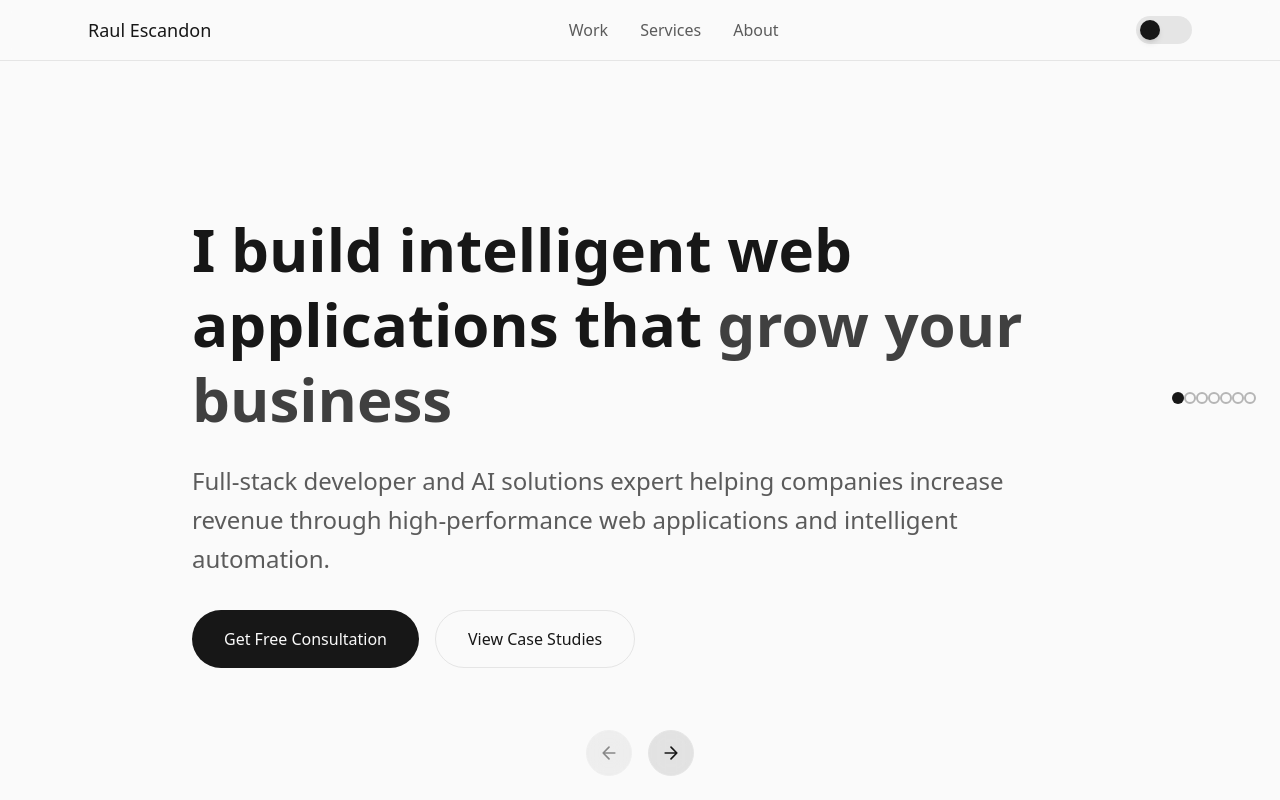
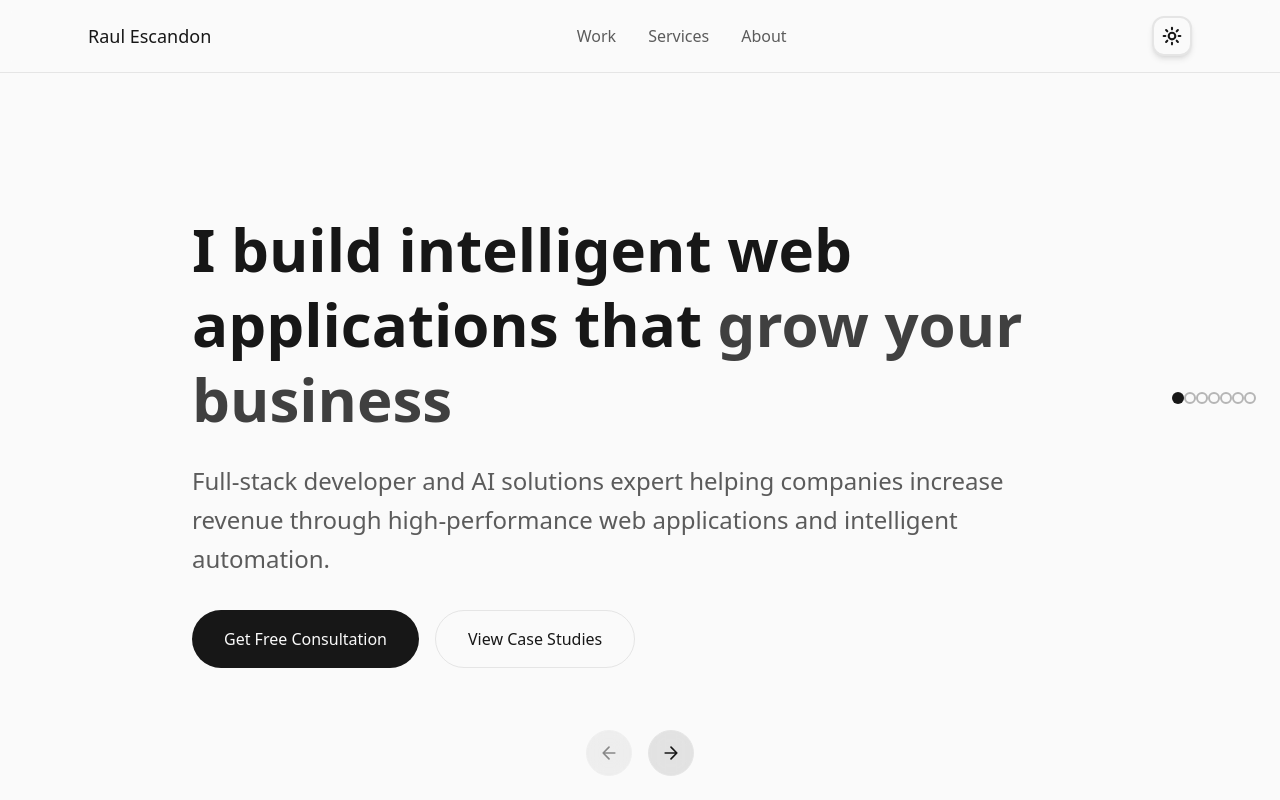
Before and after one commit to elmerescandon/portofolio-v2, a Next.js app: page / in a window 1280 px wide. Built offline with nearby package versions, Linux system fonts and the light colour scheme.

Commit message:
Improve toggle

```diff
--- a/package.json
+++ b/package.json
@@ -10,6 +10,7 @@
   },
   "dependencies": {
     "framer-motion": "^12.23.12",
+    "lucide-react": "^0.540.0",
     "next": "15.4.6",
     "react": "19.1.0",
     "react-dom": "19.1.0"
--- a/src/app/components/ThemeToggle.tsx
+++ b/src/app/components/ThemeToggle.tsx
@@ -1,6 +1,7 @@
 'use client';
 
 import { motion } from 'framer-motion';
+import { Sun, Moon } from 'lucide-react';
 import { useTheme } from '../context/ThemeContext';
 
 export default function ThemeToggle() {
@@ -9,46 +10,28 @@ export default function ThemeToggle() {
   return (
     <motion.button
       onClick={toggleTheme}
-      className="relative w-14 h-7 bg-border rounded-full p-1 transition-colors duration-300"
+      className="w-10 h-10 bg-background border-2 border-border rounded-xl flex items-center justify-center transition-all duration-300 hover:bg-muted hover:border-foreground/20 focus:outline-none focus:ring-2 focus:ring-foreground/50 focus:ring-offset-2 focus:ring-offset-background shadow-md hover:shadow-lg"
       whileTap={{ scale: 0.95 }}
+      whileHover={{ scale: 1.02 }}
+      aria-label={`Switch to ${theme === 'light' ? 'dark' : 'light'} mode`}
+      title={`Switch to ${theme === 'light' ? 'dark' : 'light'} mode`}
     >
       <motion.div
-        className="w-5 h-5 bg-foreground rounded-full shadow-md flex items-center justify-center"
         animate={{
-          x: theme === 'dark' ? 24 : 0,
+          rotate: theme === 'dark' ? 360 : 0,
+          scale: [1, 0.8, 1],
         }}
         transition={{
-          type: "spring",
-          stiffness: 700,
-          damping: 30
+          duration: 0.3,
+          scale: { duration: 0.2 }
         }}
+        className="text-foreground"
       >
-        <motion.div
-          animate={{
-            rotate: theme === 'dark' ? 0 : 180,
-            scale: theme === 'dark' ? 1 : 0.8,
-          }}
-          transition={{ duration: 0.3 }}
-          className="text-xs"
-        >
-          {theme === 'dark' ? (
-            <svg width="12" height="12" viewBox="0 0 24 24" fill="none" xmlns="http://www.w3.org/2000/svg">
-              <path d="M21 12.79A9 9 0 1111.21 3 7 7 0 0021 12.79z" fill="currentColor"/>
-            </svg>
-          ) : (
-            <svg width="12" height="12" viewBox="0 0 24 24" fill="none" xmlns="http://www.w3.org/2000/svg">
-              <circle cx="12" cy="12" r="5" fill="currentColor"/>
-              <line x1="12" y1="1" x2="12" y2="3" stroke="currentColor" strokeWidth="2" strokeLinecap="round"/>
-              <line x1="12" y1="21" x2="12" y2="23" stroke="currentColor" strokeWidth="2" strokeLinecap="round"/>
-              <line x1="4.22" y1="4.22" x2="5.64" y2="5.64" stroke="currentColor" strokeWidth="2" strokeLinecap="round"/>
-              <line x1="18.36" y1="18.36" x2="19.78" y2="19.78" stroke="currentColor" strokeWidth="2" strokeLinecap="round"/>
-              <line x1="1" y1="12" x2="3" y2="12" stroke="currentColor" strokeWidth="2" strokeLinecap="round"/>
-              <line x1="21" y1="12" x2="23" y2="12" stroke="currentColor" strokeWidth="2" strokeLinecap="round"/>
-              <line x1="4.22" y1="19.78" x2="5.64" y2="18.36" stroke="currentColor" strokeWidth="2" strokeLinecap="round"/>
-              <line x1="18.36" y1="5.64" x2="19.78" y2="4.22" stroke="currentColor" strokeWidth="2" strokeLinecap="round"/>
-            </svg>
-          )}
-        </motion.div>
+        {theme === 'light' ? (
+          <Sun size={20} strokeWidth={2.5} />
+        ) : (
+          <Moon size={20} strokeWidth={2.5} />
+        )}
       </motion.div>
     </motion.button>
   );
```
Also changed, not shown: 1 other file (tests, documents, lock files or other folders).
